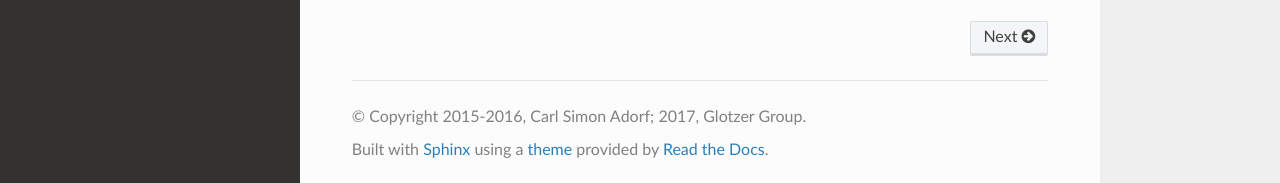
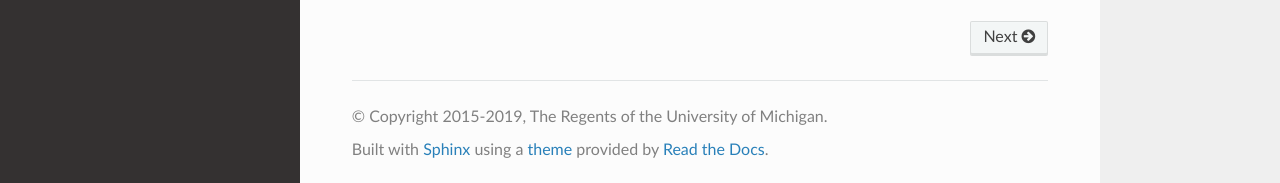
Before and after one commit to glotzerlab/garnett, a Sphinx documentation site: the page built from doc/index.rst, in a window 1280 px wide and 1233 px high. Shown: the part 1047-1230 px from the top of the window. Built offline with Sphinx 7.4.7 and the Read the Docs theme 2.0.0, drawn with Linux system fonts in a browser that asks for light colours.

Commit message:
Fix copyright string to The Regents of the University of Michigan.

```diff
--- a/doc/conf.py
+++ b/doc/conf.py
@@ -56,8 +56,7 @@ master_doc = 'index'
 
 # General information about the project.
 project = 'garnett'
-copyright = '2015-2016, Carl Simon Adorf; 2017, Glotzer Group'
-author = 'Carl Simon Adorf'
+copyright = '2015-2019, The Regents of the University of Michigan'
 
 # The version info for the project you're documenting, acts as replacement for
 # |version| and |release|, also used in various other places throughout the
@@ -232,7 +231,7 @@ latex_elements = {
 #  author, documentclass [howto, manual, or own class]).
 latex_documents = [
   (master_doc, 'garnett.tex', 'garnett Documentation',
-   'Carl Simon Adorf', 'manual'),
+   'The Regents of the University of Michigan', 'manual'),
 ]
 
 # The name of an image file (relative to this directory) to place at the top of
```
